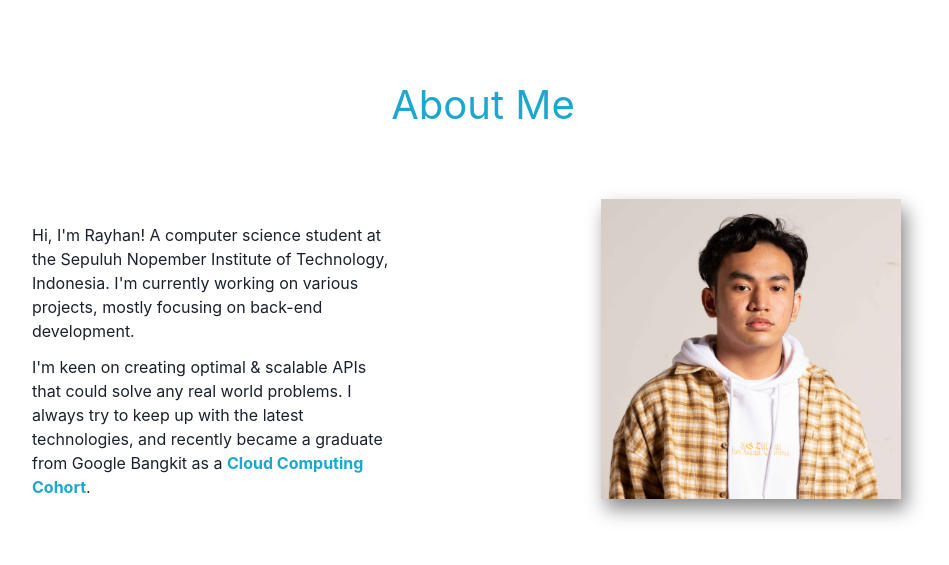
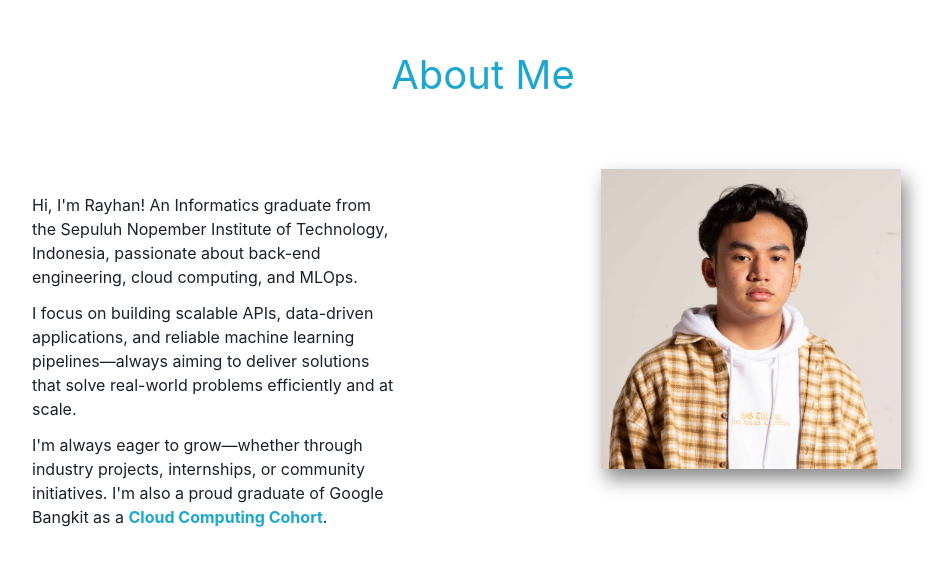
Before and after one commit to arvianta/portofolio, a Next.js app: page / in a window 1280 px wide. Shown: the part 837-1402 px from the top of the page, without its empty margins (157-1106 px from the left). Built offline with nearby package versions, Linux system fonts and the light colour scheme.

Commit message:
feat: update landing and about page

```diff
--- a/components/sections/About.jsx
+++ b/components/sections/About.jsx
@@ -17,14 +17,18 @@ const Bio = ({ secondary }) => (
   <GridItem>
     <VStack m="auto" w="75%" spacing="12px" pt="5%">
       <Text>
-        Hi, I&apos;m Rayhan! A computer science student at the Sepuluh Nopember
-        Institute of Technology, Indonesia. I&apos;m currently working on
-        various projects, mostly focusing on back-end development.
+        Hi, I&apos;m Rayhan! An Informatics graduate from the Sepuluh Nopember
+        Institute of Technology, Indonesia, passionate about back-end engineering,
+        cloud computing, and MLOps.
       </Text>
       <Text>
-        I&apos;m keen on creating optimal & scalable APIs that could solve any
-        real world problems. I always try to keep up with the latest
-        technologies, and recently became a graduate from{" "}
+        I focus on building scalable APIs, data-driven applications, and reliable
+        machine learning pipelines—always aiming to deliver solutions that solve
+        real-world problems efficiently and at scale.
+      </Text>
+      <Text>
+        I&apos;m always eager to grow—whether through industry projects,
+        internships, or community initiatives. I&apos;m also a proud graduate of{" "}
         <Link
           href="https://grow.google/intl/id_id/bangkit/?tab=cloud-computing"
           isExternal
--- a/components/sections/Landing.jsx
+++ b/components/sections/Landing.jsx
@@ -24,7 +24,7 @@ export default function Landing() {
       </h1>
       <h1 className={styles.tagline} style={{ color: primary }}>
         {" "}
-        a <strong style={{ color: secondary }}>back-end developer.</strong>
+        a <strong style={{ color: secondary }}>software engineer.</strong>
       </h1>
     </div>
   );
```
Also changed, not shown: 1 other file (tests, documents, lock files or other folders).
